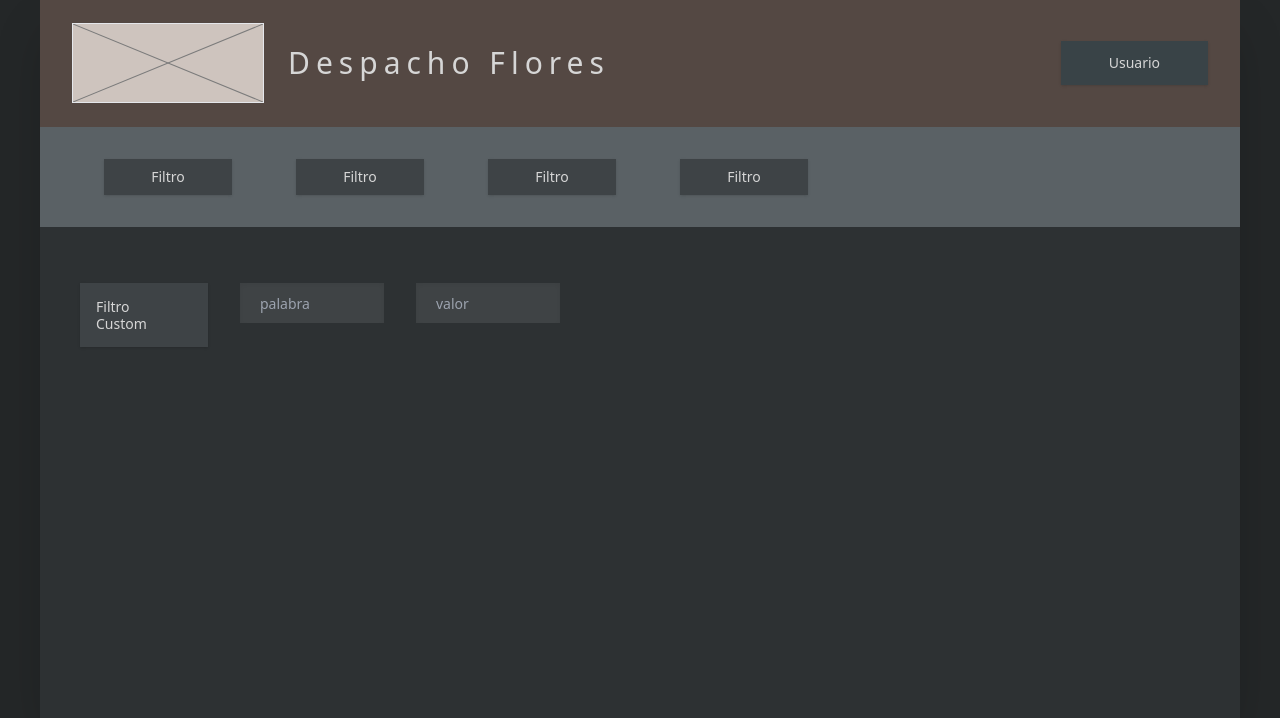
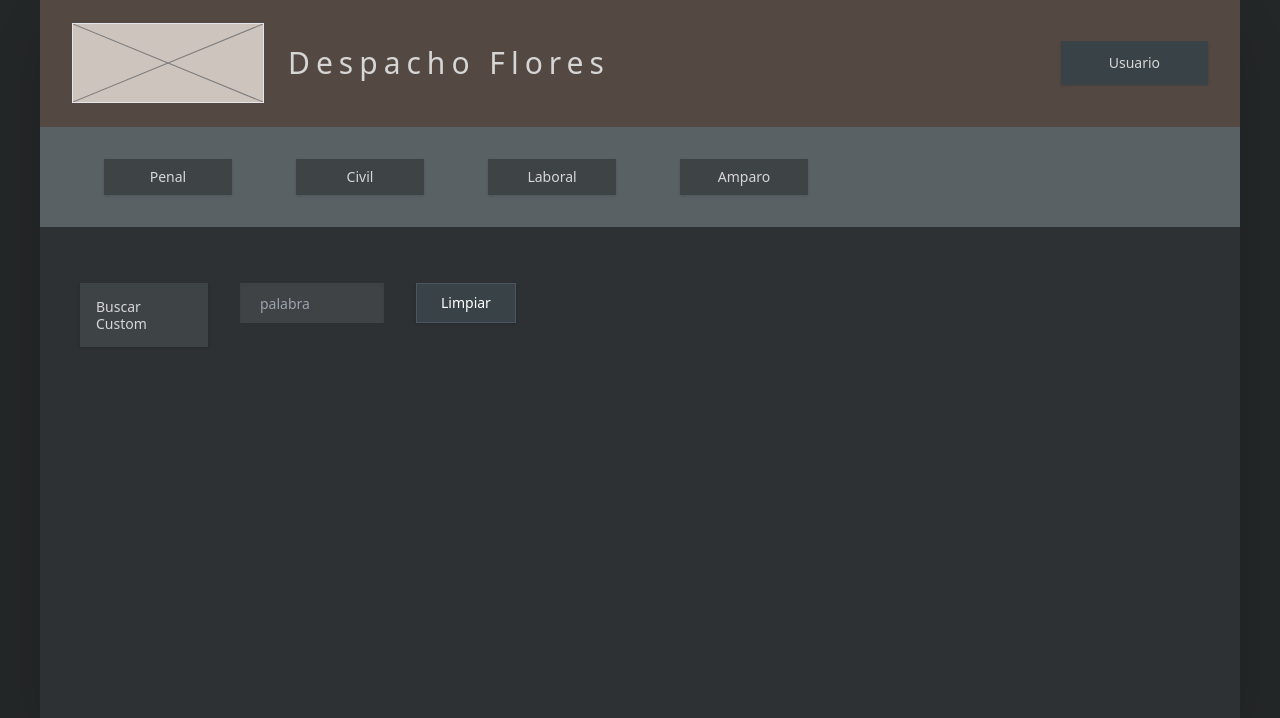
Before and after one commit to zel743/dms_python, a Flask app: page / in a window 1280 px wide. Shown: the part 41-759 px from the top of the page. Run offline with Flask 3, Linux system fonts and the light colour scheme; some libraries are stand-ins or nearby versions.

Commit message:
add feat

```diff
--- a/app.py
+++ b/app.py
@@ -1,28 +1,70 @@
-from flask import Flask, render_template
+from flask import Flask, render_template, request, jsonify
 import os
-import pdfplumber
+import sys
 from pathlib import Path
+import webbrowser
+from threading import Timer
 
+def resolver_ruta(ruta_relativa):
+    if hasattr(sys, '_MEIPASS'):
+        return os.path.join(sys._MEIPASS, ruta_relativa)
+    return os.path.join(os.path.abspath("."), ruta_relativa)
 
+app = Flask(__name__, template_folder=resolver_ruta('templates'))
 
+def buscar_pdfs_optimizado(carpeta_raiz, palabra):
+    palabra_clave = palabra.lower()
+    archivos_encontrados = []
 
+    for directorio_actual, subdirectorios, archivos in os.walk(carpeta_raiz):
+        subdirectorios[:] = [d for d in subdirectorios if not d.startswith('.') and d not in ['AppData', 'node_modules', 'venv', '$Recycle.Bin']]
 
+        for archivo in archivos:
+            if archivo.lower().endswith('.pdf') and palabra_clave in archivo.lower():
+                ruta_completa = Path(directorio_actual) / archivo
 
+                archivos_encontrados.append({
+                    "nombre": archivo,
+                    "ruta": str(ruta_completa),
+                    "tamaño": round(ruta_completa.stat().st_size / 1024, 1)
+                })
 
-
-
-
-
-
-
-
-
-
-app = Flask(__name__)
+    return archivos_encontrados
 
 @app.route('/')
-def index():  # put application's code here
+def index():
     return render_template('index.html')
 
+@app.route('/buscar', methods=['POST'])
+def buscar():
+    datos = request.get_json()
+    palabra = datos.get('palabra', '')
+
+    if not palabra:
+        return jsonify({"error": "Por favor ingresa una palabra."}), 400
+
+    ruta_busqueda = str(Path.home())
+
+    resultados = buscar_pdfs_optimizado(ruta_busqueda, palabra)
+    return jsonify({"resultados": resultados})
+
+@app.route('/abrir', methods=['POST'])
+def abrir():
+    datos = request.get_json()
+    ruta = datos.get('ruta', '')
+
+    if not ruta or not os.path.exists(ruta):
+        return jsonify({"error": "El archivo no existe o fue movido."}), 400
+
+    try:
+        os.startfile(ruta)
+        return jsonify({"status": "ok"})
+    except Exception as e:
+        return jsonify({"error": f"No se pudo abrir: {str(e)}"}), 500
+
+def abrir_navegador():
+    webbrowser.open_new('http://127.0.0.1:5000/')
+
 if __name__ == '__main__':
-    app.run(debug=True)
+    Timer(1, abrir_navegador).start()
+    app.run(debug=False)
--- a/templates/index.html
+++ b/templates/index.html
@@ -10,7 +10,6 @@
             theme: {
                 extend: {
                     colors: {
-
                         header_bg: '#544843',
                         filter_bar_bg: '#5a6165',
                         main_bg: '#2d3133',
@@ -41,34 +40,125 @@
                 <h1 class="text-3xl font-light text-text_light tracking-[0.2em]">Despacho Flores</h1>
             </div>
 
-            <button class="bg-btn_usuario_bg px-12 py-3 text-sm font-medium text-text_light shadow">
+            <button class="bg-btn_usuario_bg px-12 py-3 text-sm font-medium text-text_light shadow hover:bg-gray-500 transition">
                 Usuario
             </button>
         </header>
 
         <div class="bg-filter_bar_bg px-16 py-8 flex items-center gap-16">
-            <button class="bg-btn_filtro_bg px-4 py-2 w-32 text-center text-sm text-text_light shadow">Filtro</button>
-            <button class="bg-btn_filtro_bg px-4 py-2 w-32 text-center text-sm text-text_light shadow">Filtro</button>
-            <button class="bg-btn_filtro_bg px-4 py-2 w-32 text-center text-sm text-text_light shadow">Filtro</button>
-            <button class="bg-btn_filtro_bg px-4 py-2 w-32 text-center text-sm text-text_light shadow">Filtro</button>
+            <button onclick="ejecutarBusqueda('penal')" class="bg-btn_filtro_bg px-4 py-2 w-32 text-center text-sm text-text_light shadow hover:bg-gray-600 transition">Penal</button>
+            <button onclick="ejecutarBusqueda('civil')" class="bg-btn_filtro_bg px-4 py-2 w-32 text-center text-sm text-text_light shadow hover:bg-gray-600 transition">Civil</button>
+            <button onclick="ejecutarBusqueda('laboral')" class="bg-btn_filtro_bg px-4 py-2 w-32 text-center text-sm text-text_light shadow hover:bg-gray-600 transition">Laboral</button>
+            <button onclick="ejecutarBusqueda('amparo')" class="bg-btn_filtro_bg px-4 py-2 w-32 text-center text-sm text-text_light shadow hover:bg-gray-600 transition">Amparo</button>
         </div>
 
         <main class="flex-1 bg-main_bg p-10">
             <div class="flex items-start gap-8 mt-4">
-                <div class="bg-btn_filtro_bg px-4 py-3 w-32 h-16 flex items-center text-sm text-text_light leading-tight shadow">
-                    Filtro<br>Custom
-                </div>
 
-                <input type="text" class="bg-input_bg px-5 py-2 w-36 h-10 flex items-center text-sm text-text_secondary shadow-inner" placeholder="palabra" />
-                <input type="text" placeholder="valor" class="bg-input_bg px-5 py-2 w-36 h-10 flex items-center text-sm text-text_secondary shadow-inner"/>
+                <button onclick="ejecutarBusquedaCustom()" class="bg-btn_filtro_bg px-4 py-3 w-32 h-16 flex items-center text-sm text-text_light leading-tight shadow hover:bg-gray-600 transition text-left">
+                    Buscar<br>Custom
+                </button>
 
+                <input id="inputPalabra" type="text" onkeypress="verificarEnter(event)" class="bg-input_bg px-5 py-2 w-36 h-10 flex items-center text-sm text-white shadow-inner focus:outline-none focus:ring-1 focus:ring-gray-400" placeholder="palabra" />
+                <button onclick="limpiarTodo()" class="bg-btn_usuario_bg hover:bg-red-900/60 px-6 py-2 h-10 flex items-center text-sm text-white shadow transition-colors border border-gray-600">
+                    Limpiar
+                </button>
+            </div>
 
-
-
-            </div>
+            <div id="resultadosDiv" class="mt-10"></div>
         </main>
 
     </div>
 
+    <script>
+        function limpiarTodo() {
+            document.getElementById('inputPalabra').value = '';
+
+            document.getElementById('resultadosDiv').innerHTML = '';
+        }
+        function verificarEnter(event) {
+            if (event.key === "Enter") {
+                ejecutarBusquedaCustom();
+            }
+        }
+
+        function ejecutarBusquedaCustom() {
+            const palabraCustom = document.getElementById('inputPalabra').value.trim();
+            if (palabraCustom) {
+                ejecutarBusqueda(palabraCustom);
+            } else {
+                document.getElementById('resultadosDiv').innerHTML = '<p class="text-red-400">Por favor, escribe una palabra en el filtro custom.</p>';
+            }
+        }
+
+        async function ejecutarBusqueda(palabra) {
+            const resultadosDiv = document.getElementById('resultadosDiv');
+            resultadosDiv.innerHTML = `<p class="text-yellow-400">Buscando archivos con "${palabra}", por favor espera...</p>`;
+
+            try {
+                const respuesta = await fetch('/buscar', {
+                    method: 'POST',
+                    headers: { 'Content-Type': 'application/json' },
+                    body: JSON.stringify({ palabra: palabra })
+                });
+
+                const datos = await respuesta.json();
+
+                if (datos.error) {
+                    resultadosDiv.innerHTML = `<p class="text-red-400">${datos.error}</p>`;
+                    return;
+                }
+
+                if (datos.resultados.length === 0) {
+                    resultadosDiv.innerHTML = `<p class="text-gray-400">No se encontraron PDFs con la palabra "${palabra}".</p>`;
+                    return;
+                }
+
+                let html = `<p class="mb-4 text-green-400">✓ Se encontraron ${datos.resultados.length} PDFs con "${palabra}":</p>`;
+                html += '<div class="space-y-3">';
+
+                datos.resultados.forEach(pdf => {
+                    const rutaSegura = pdf.ruta.split('\\').join('\\\\');
+
+                    html += `
+                        <div class="bg-filter_bar_bg p-4 shadow flex justify-between items-center group">
+                            <div class="flex-1 overflow-hidden pr-4">
+                                <p class="font-bold text-white text-lg">${pdf.nombre}</p>
+                                <p class="text-sm text-gray-300 mt-1 truncate" title="${pdf.ruta}">${pdf.ruta}</p>
+                                <p class="text-xs text-gray-400 mt-1">Tamaño: ${pdf.tamaño} KB</p>
+                            </div>
+                            <button onclick="abrirArchivo('${rutaSegura}')" class="bg-btn_usuario_bg hover:bg-gray-400 px-6 py-2 text-sm text-white shadow transition-colors shrink-0 border border-gray-600">
+                                Abrir PDF
+                            </button>
+                        </div>
+                    `;
+                });
+
+                html += '</div>';
+                resultadosDiv.innerHTML = html;
+
+            } catch (error) {
+                resultadosDiv.innerHTML = '<p class="text-red-400">Ocurrió un error de conexión con el servidor.</p>';
+            }
+        }
+
+        async function abrirArchivo(rutaCompleta) {
+            try {
+                const respuesta = await fetch('/abrir', {
+                    method: 'POST',
+                    headers: { 'Content-Type': 'application/json' },
+                    body: JSON.stringify({ ruta: rutaCompleta })
+                });
+
+                const datos = await respuesta.json();
+
+                if (datos.error) {
+                    alert('Error al abrir: ' + datos.error);
+                }
+            } catch (error) {
+                alert('Hubo un error de conexión al intentar abrir el archivo.');
+            }
+        }
+    </script>
 </body>
 </html>
```
